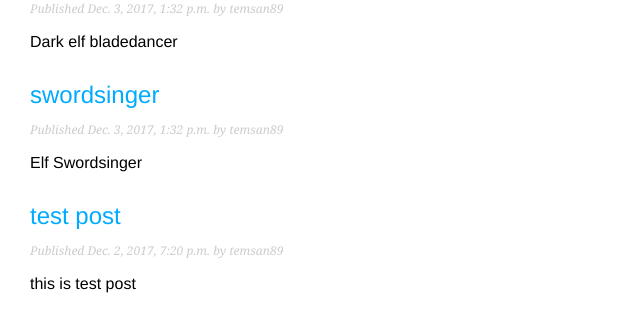
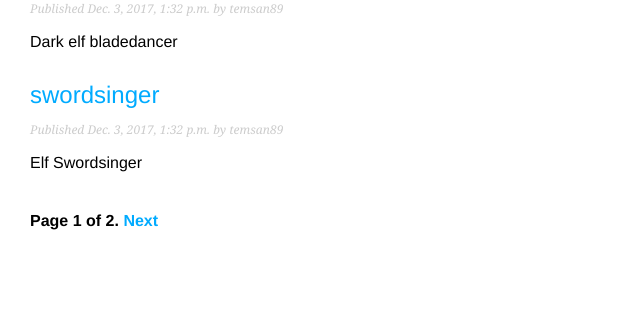
Before and after one commit to ahrytsaienko/mysite, a Django app: page /blog/ in a window 1280 px wide. Shown: the part 139-471 px from the top of the page, without its empty margins (0-640 px from the left). Run offline with Django 3.2, Linux system fonts and the light colour scheme; data comes from the database, SQL or seed files in the repository; both versions use the stored data as it was after the commit.

Commit message:
pagination

```diff
--- /dev/null
+++ b/mysite/blog/templates/blog/pagination.html
@@ -0,0 +1,15 @@
+<div class="pagination">
+    <span class="step-links">
+        {% if page.has_previous %}
+            <a href="?page={{ page.previous_page_number }}">Previous</a>
+        {% endif %}
+
+        <span class="current">
+            Page {{ page.number }} of {{ page.paginator.num_pages }}.
+        </span>
+
+        {% if page.has_next %}
+            <a href="?page={{ page.next_page_number }}">Next</a>
+        {% endif %}
+    </span>
+</div>
--- a/mysite/blog/templates/blog/post/list.html
+++ b/mysite/blog/templates/blog/post/list.html
@@ -15,4 +15,7 @@
     </p>
     {{ post.body|truncatewords:30|linebreaks }}
   {% endfor %}
+
+    {% include "blog/pagination.html" with page=posts %}
+
 {% endblock %}”
--- a/mysite/blog/views.py
+++ b/mysite/blog/views.py
@@ -1,10 +1,22 @@
 from .models import Post
 from django.shortcuts import render, get_object_or_404
+from django.core.paginator import Paginator, EmptyPage, PageNotAnInteger
 
 
 def post_list(request):
-    posts = Post.published.all()
-    return render(request, 'blog/post/list.html', {'posts': posts})
+    object_list = Post.published.all()
+    paginator = Paginator(object_list, 2)
+    page = request.GET.get('page')
+    try:
+        posts = paginator.page(page)
+    except PageNotAnInteger:
+        posts = paginator.page(1)
+    except EmptyPage:
+        # If page is out of range deliver last page of results
+        posts = paginator.page(paginator.num_pages)
+
+    return render(request, 'blog/post/list.html', {'page': page,
+                                                   'posts': posts})
 
 
 def post_detail(request, year, month, day, post):
```
Also changed, not shown: mysite/db.sqlite3.
